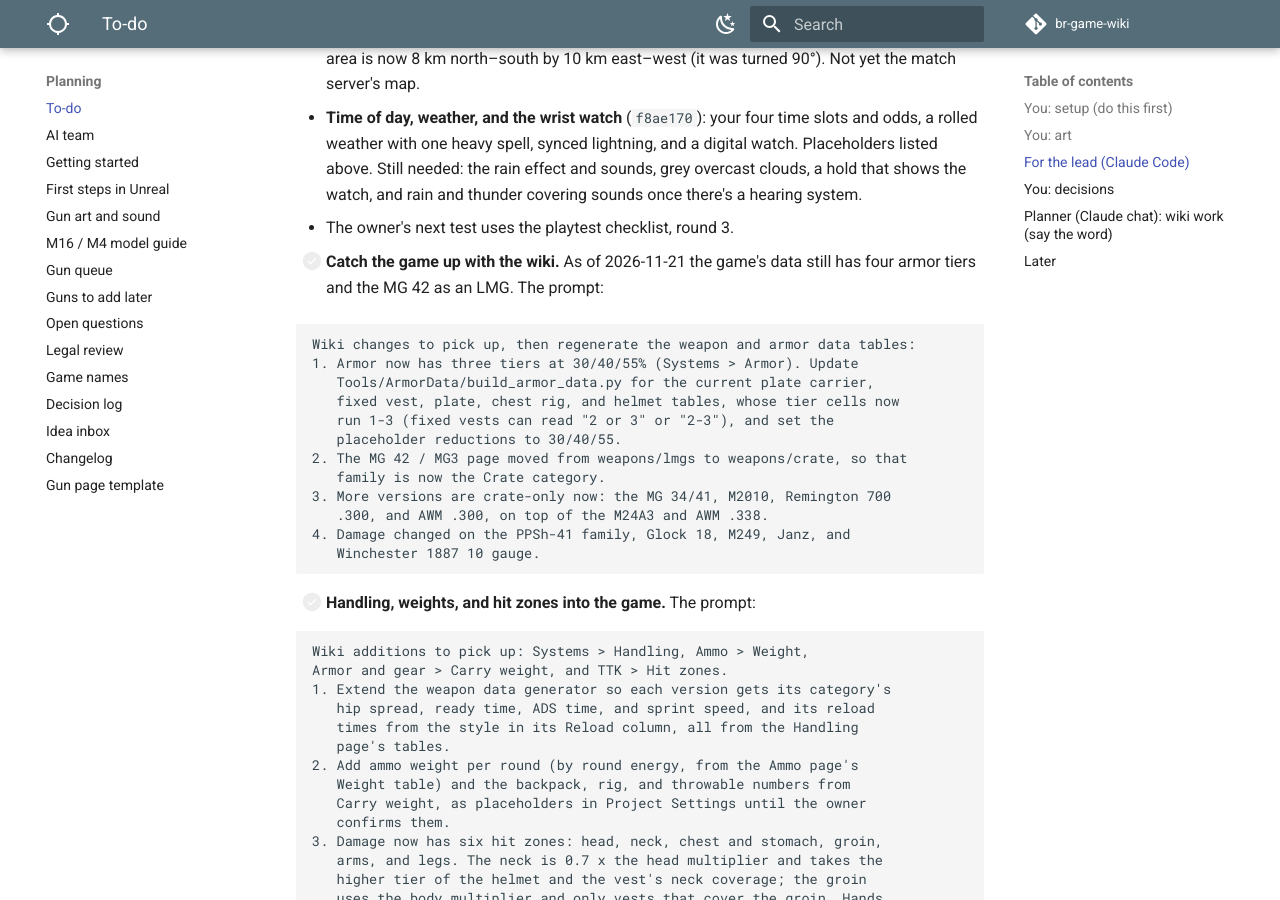
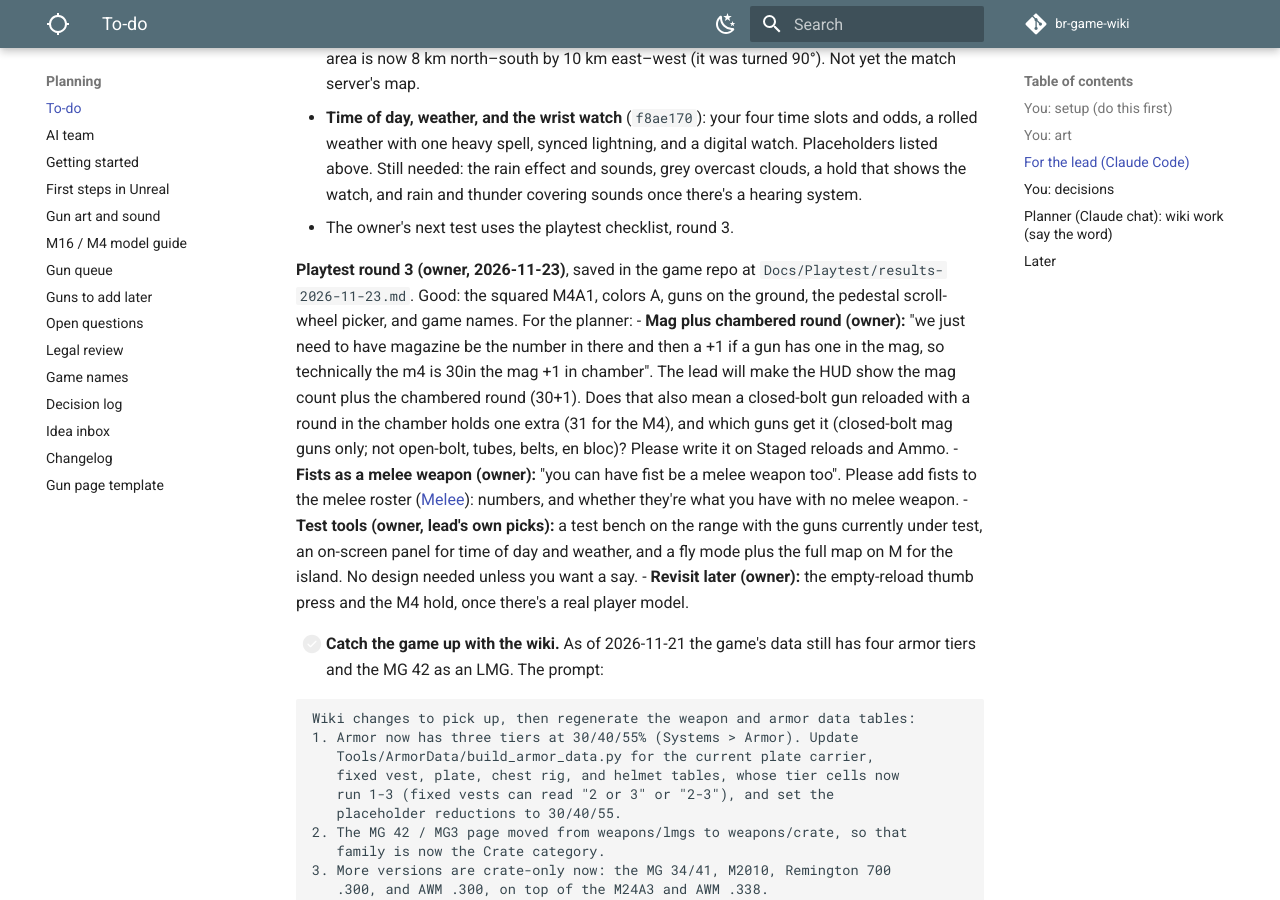
Before and after one commit to DerrickSpartan1/br-game-wiki, an MkDocs documentation site: the page built from docs/planning/to-do.md, in a window 1280 px wide and 900 px high, scrolled down 8429 px. Built offline with MkDocs 1.6.1 and Material for MkDocs 9.7.7, drawn with Linux system fonts in a browser that asks for light colours; comment, search, counter and statistics services are not loaded.

Commit message:
Playtest round 3 for the planner: 30+1, fists as melee, test tools
Co-Authored-By: Claude Opus 5.5 <noreply@anthropic.com>

```diff
--- a/docs/planning/to-do.md
+++ b/docs/planning/to-do.md
@@ -115,6 +115,12 @@ When you tell the lead "check the planner's list," it works through this section
 - **The Teplov graybox** (`a21f234` to `3dcaef9`): heightmap from your layout file, Landscape, water, roads, bridges, towns, farms, vaults, a walkable cut-and-cover tunnel; the zone's play area is now 8 km north–south by 10 km east–west (it was turned 90°). Not yet the match server's map.
 - **Time of day, weather, and the wrist watch** (`f8ae170`): your four time slots and odds, a rolled weather with one heavy spell, synced lightning, and a digital watch. Placeholders listed above. Still needed: the rain effect and sounds, grey overcast clouds, a hold that shows the watch, and rain and thunder covering sounds once there's a hearing system.
 - The owner's next test uses the playtest checklist, round 3.
+
+**Playtest round 3 (owner, 2026-11-23)**, saved in the game repo at `Docs/Playtest/results-2026-11-23.md`. Good: the squared M4A1, colors A, guns on the ground, the pedestal scroll-wheel picker, and game names. For the planner:
+- **Mag plus chambered round (owner):** "we just need to have magazine be the number in there and then a +1 if a gun has one in the mag, so technically the m4 is 30in the mag +1 in chamber". The lead will make the HUD show the mag count plus the chambered round (30+1). Does that also mean a closed-bolt gun reloaded with a round in the chamber holds one extra (31 for the M4), and which guns get it (closed-bolt mag guns only; not open-bolt, tubes, belts, en bloc)? Please write it on Staged reloads and Ammo.
+- **Fists as a melee weapon (owner):** "you can have fist be a melee weapon too". Please add fists to the melee roster ([Melee](../systems/gameplay.md#melee)): numbers, and whether they're what you have with no melee weapon.
+- **Test tools (owner, lead's own picks):** a test bench on the range with the guns currently under test, an on-screen panel for time of day and weather, and a fly mode plus the full map on M for the island. No design needed unless you want a say.
+- **Revisit later (owner):** the empty-reload thumb press and the M4 hold, once there's a real player model.
 
 - [ ] **Catch the game up with the wiki.** As of 2026-11-21 the game's data still has four armor tiers and the MG 42 as an LMG. The prompt:
 
```
